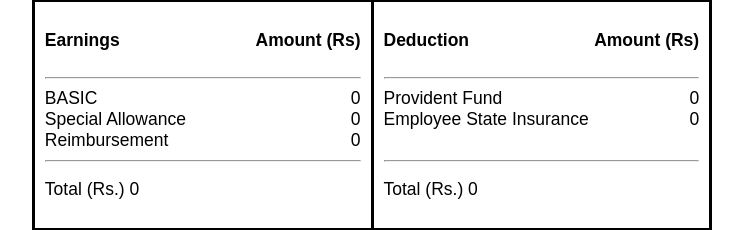
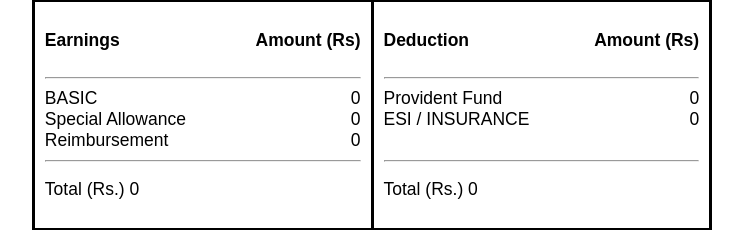
Before and after one commit to dakshgupta2002/accountants-frontend, a React (Create React App) app in the folder client/: page /salary in a window 1280 px wide. Shown: the part 2130-2360 px from the top of the page, without its empty margins (268-1011 px from the left). Built offline with nearby package versions, Linux system fonts and the light colour scheme.

Commit message:
updated heading

```diff
--- a/client/src/Components/pages/Salary/Salary.jsx
+++ b/client/src/Components/pages/Salary/Salary.jsx
@@ -183,7 +183,7 @@ export default function Salary() {
                 <span>Provident Fund</span> <span>{providentFund}</span>
               </div>
               <div className="value">
-                <span>Employee State Insurance</span> <span>{insurance}</span>
+                <span>ESI / INSURANCE</span> <span>{insurance}</span>
               </div>
               <br/>
             </div>
```
